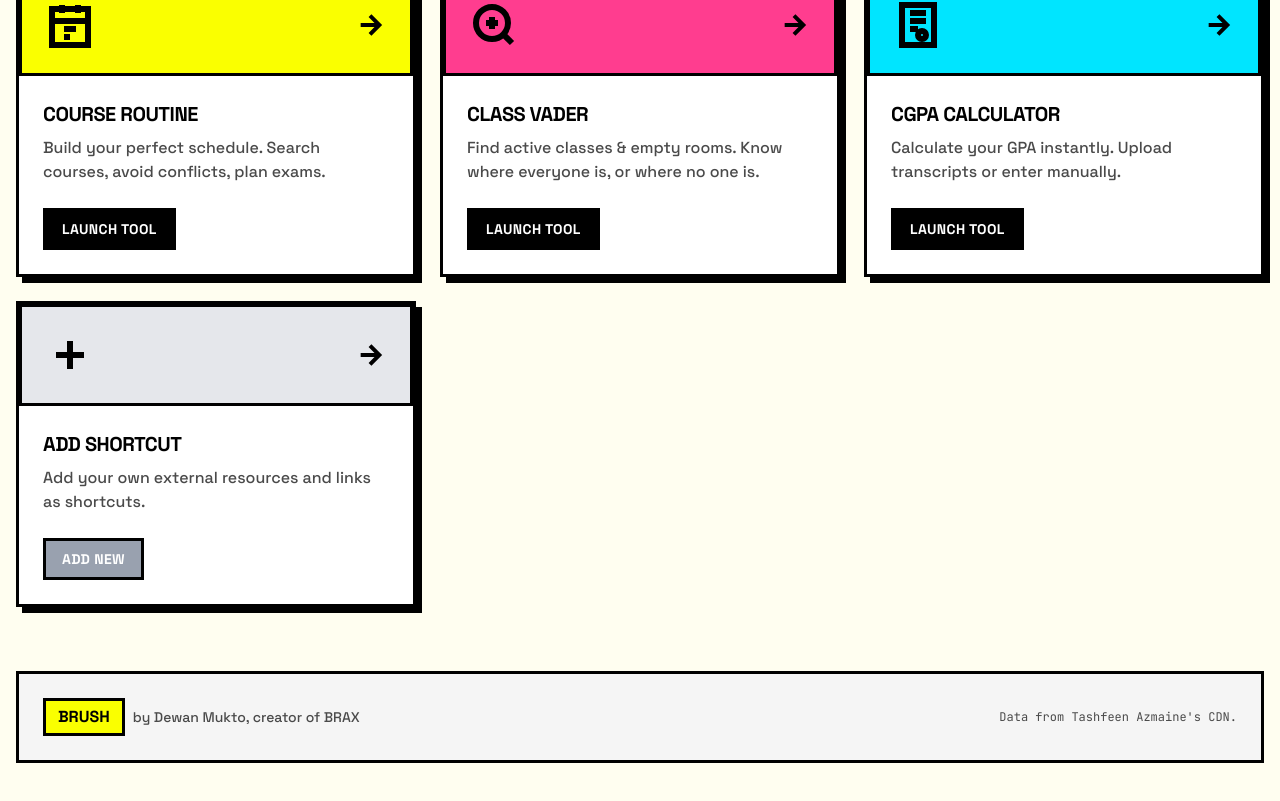
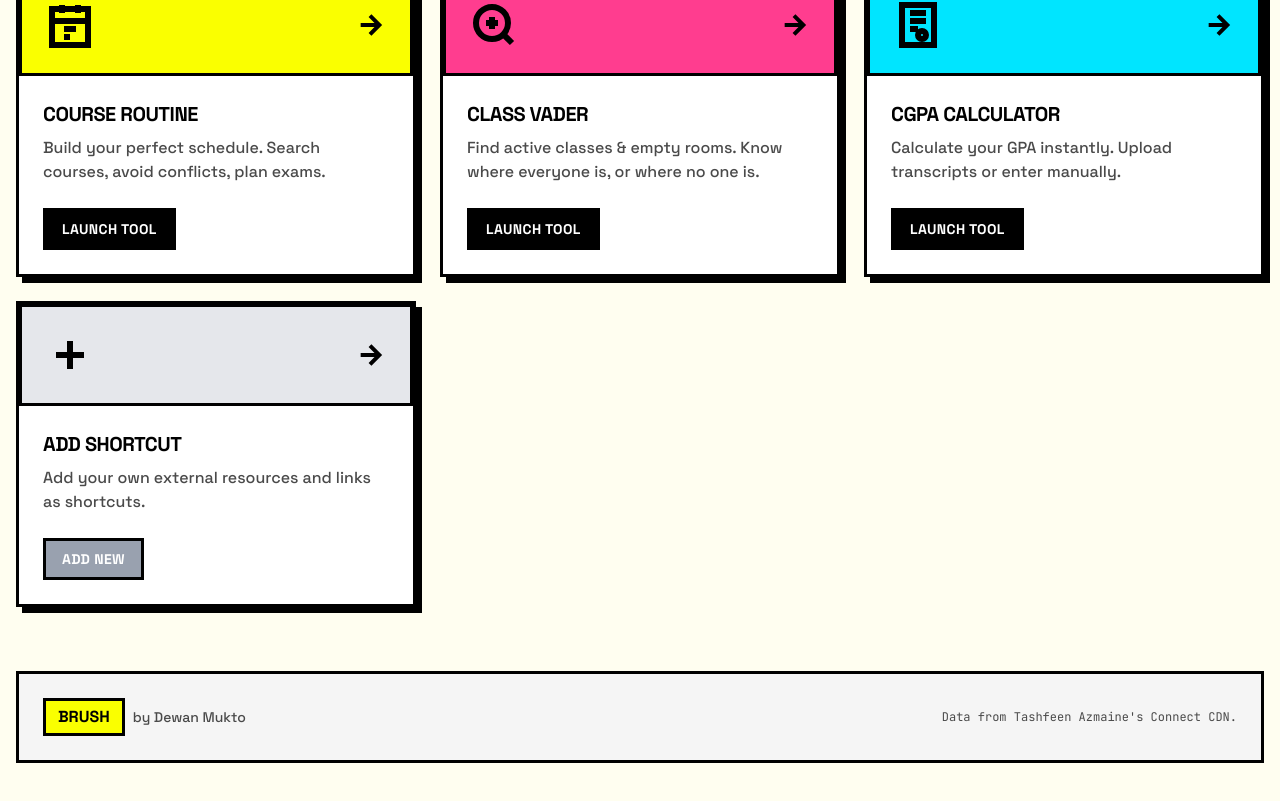
Before and after one commit to dwmk/brush, a Next.js app: page / in a window 1280 px wide. Shown: the part 686-1487 px from the top of the page. Built offline with nearby package versions, Linux system fonts and the light colour scheme.

Commit message:
Update page.tsx

```diff
--- a/app/page.tsx
+++ b/app/page.tsx
@@ -342,11 +342,11 @@ export default function HomePage() {
               <div className="flex items-center gap-2">
                 <span className="bg-primary px-3 py-1 neo-border font-black">BRUSH</span>
                 <span className="text-sm text-muted-foreground font-medium">
-                 by <a target="_blank" href="https://dewanmukto.github.io">Dewan Mukto</a>, creator of <a target="_blank" href="https://braxapp.github.io">BRAX</a>
+                 by <a target="_blank" href="https://dewanmukto.github.io">Dewan Mukto</a>
                 </span>
               </div>
               <p className="text-xs text-muted-foreground font-mono">
-                 Data from <a target="_blank" href="https://usis-cdn.eniamza.com/connect.json">Tashfeen Azmaine's</a> CDN.
+                 Data from <a target="_blank" href="https://usis-cdn.eniamza.com/connect.json">Tashfeen Azmaine's</a> Connect CDN.
               </p>
             </div>
           </div>
```
